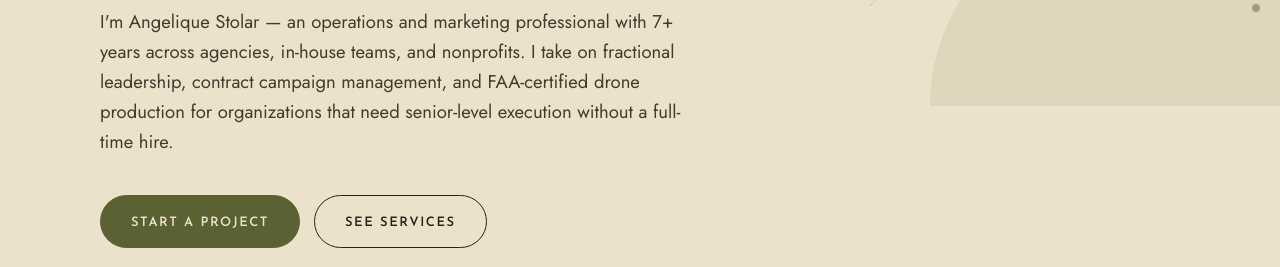
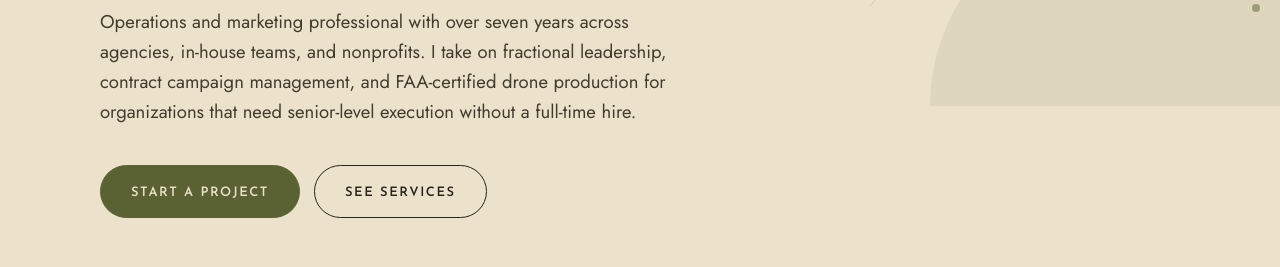
Before and after one commit to angeliquesto/angeliquesto.github.io, a plain HTML site: page index.html in a window 1280 px wide. Shown: the part 533-800 px from the top of the page. Drawn offline with Linux system fonts and the light colour scheme.

Commit message:
Add files via upload

```diff
--- a/index.html
+++ b/index.html
@@ -357,7 +357,7 @@
       <p class="eyebrow"><span class="eb-part">Operations · Marketing</span><span class="eb-sep">&nbsp;·&nbsp;</span><span class="eb-part">Content Production</span></p>
       <h1>Run the ops. Grow the revenue. <em>Get the shot.</em></h1>
       <p class="lede">
-        I'm Angelique Stolar — an operations and marketing professional with 7+ years across
+        Operations and marketing professional with over seven years across
         agencies, in-house teams, and nonprofits. I take on fractional leadership,
         contract campaign management, and FAA-certified drone production for
         organizations that need senior-level execution without a full-time hire.
```
